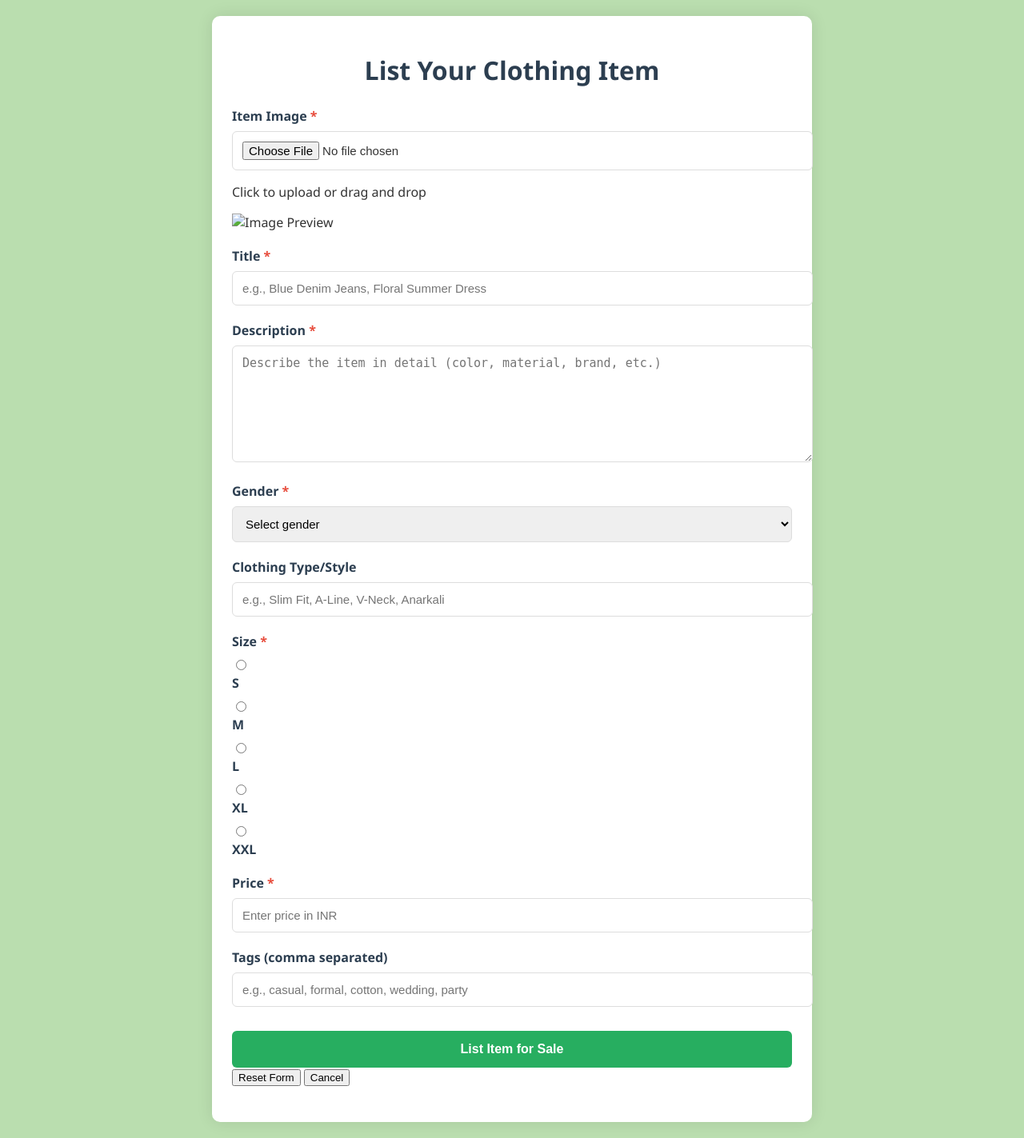
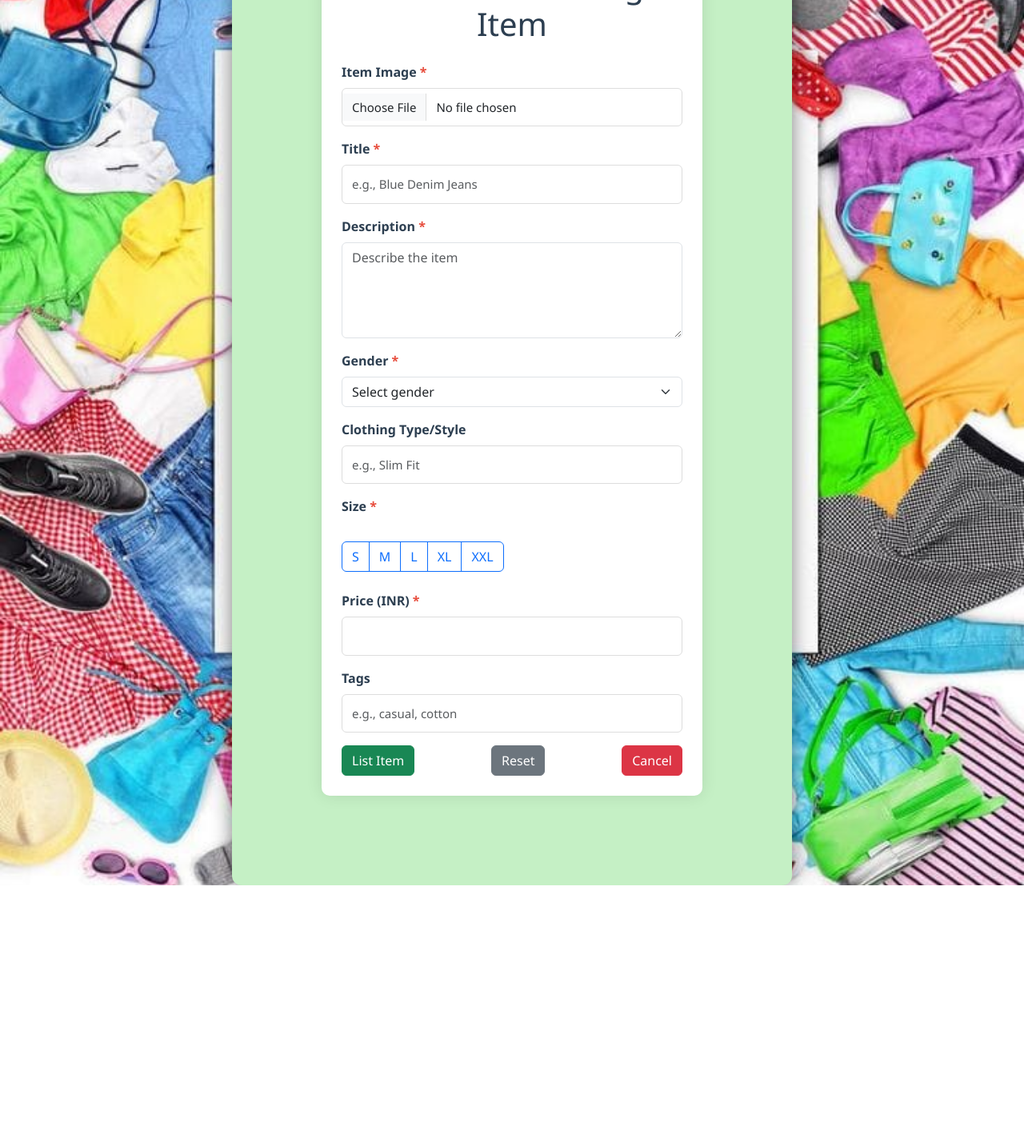
Before and after one commit to ManavAIML/Odoo-hackathon-2025, a Flask app: page /add-item in a window 1280 px wide. Shown: the whole page at 80% size. After the commit the page ends 1107 px from the top, so only its background shows below. Run offline with Flask 3, Linux system fonts and the light colour scheme.

Commit message:
Update add_itemf.html

```diff
--- a/templates/add_item.html
+++ b/templates/add_item.html
@@ -1,195 +1,123 @@
-<!DOCTYPE html>
-<html lang="en">
-<head>
-    <meta charset="UTF-8">
-    <meta name="viewport" content="width=device-width, initial-scale=1.0">
-    <title>List Clothing Item</title>
-    <link rel="stylesheet" href="styles.css">
-</head>
-<body>
-    <div class="container">
-        <h1>List Your Clothing Item</h1>
-        <form id="itemForm">
-            <div class="form-group">
-                <label for="itemImage" class="required">Item Image</label>
-                <div class="image-upload-container">
-                    <input type="file" id="itemImage" name="itemImage" accept="image/*" required>
-                    <p>Click to upload or drag and drop</p>
-                    <img id="imagePreview" class="image-preview" alt="Image Preview">
+{% extends "base.html" %}
+{% block content %}
+<div class="container mt-5">
+    <h1 class="text-center mb-4">List Your Clothing Item</h1>
+    <form id="itemForm" enctype="multipart/form-data">
+        <div class="mb-3">
+            <label for="itemImage" class="form-label required">Item Image</label>
+            <input type="file" class="form-control" id="itemImage" name="itemImage" accept="image/*" required>
+            <div class="mt-2">
+                <img id="imagePreview" class="img-thumbnail" alt="Image Preview" style="display:none; max-height:200px;">
             </div>
         </div>
-
-            <div class="form-group">
-                <label for="title" class="required">Title</label>
-                <input type="text" id="title" name="title" placeholder="e.g., Blue Denim Jeans, Floral Summer Dress" required>
+        <div class="mb-3">
+            <label for="title" class="form-label required">Title</label>
+            <input type="text" class="form-control" id="title" name="title" placeholder="e.g., Blue Denim Jeans" required>
         </div>
-
-            <div class="form-group">
-                <label for="description" class="required">Description</label>
-                <textarea id="description" name="description" placeholder="Describe the item in detail (color, material, brand, etc.)" required></textarea>
+        <div class="mb-3">
+            <label for="description" class="form-label required">Description</label>
+            <textarea class="form-control" id="description" name="description" placeholder="Describe the item" required></textarea>
         </div>
-
-            <div class="form-group">
-                <label for="gender" class="required">Gender</label>
-                <select id="gender" name="gender" required onchange="showGenderCategories()">
+        <div class="mb-3">
+            <label for="gender" class="form-label required">Gender</label>
+            <select class="form-select" id="gender" name="gender" required onchange="showGenderCategories()">
                 <option value="">Select gender</option>
                 <option value="male">Male</option>
                 <option value="female">Female</option>
             </select>
         </div>
-
-            <div id="maleCategories" class="gender-categories">
-                <label for="maleCategory" class="required">Men's Clothing Category</label>
-                <select id="maleCategory" name="maleCategory">
+        <div id="maleCategories" class="mb-3">
+            <label for="maleCategory" class="form-label required">Men's Clothing Category</label>
+            <select class="form-select" id="maleCategory" name="maleCategory">
                 <option value="">Select category</option>
                 <option value="shirts">Shirts</option>
                 <option value="t-shirts">T-Shirts</option>
                 <option value="jeans">Jeans</option>
-                    <option value="trousers">Trousers</option>
-                    <option value="shorts">Shorts</option>
-                    <option value="jackets">Jackets</option>
-                    <option value="suits">Suits & Blazers</option>
-                    <option value="ethnic">Ethnic Wear</option>
-                    <option value="sportswear">Sportswear</option>
-                    <option value="innerwear">Innerwear</option>
+                <!-- ... other options ... -->
             </select>
         </div>
-
-            <div id="femaleCategories" class="gender-categories">
-                <label for="femaleCategory" class="required">Women's Clothing Category</label>
-                <select id="femaleCategory" name="femaleCategory">
+        <div id="femaleCategories" class="mb-3">
+            <label for="femaleCategory" class="form-label required">Women's Clothing Category</label>
+            <select class="form-select" id="femaleCategory" name="femaleCategory">
                 <option value="">Select category</option>
                 <option value="dresses">Dresses</option>
                 <option value="tops">Tops & Tees</option>
                 <option value="jeans">Jeans</option>
-                    <option value="skirts">Skirts</option>
-                    <option value="leggings">Leggings</option>
-                    <option value="jackets">Jackets</option>
-                    <option value="ethnic">Ethnic Wear</option>
-                    <option value="sarees">Sarees</option>
-                    <option value="lingerie">Lingerie</option>
-                    <option value="sportswear">Sportswear</option>
+                <!-- ... other options ... -->
             </select>
         </div>
-
-            <div class="form-group">
-                <label for="type">Clothing Type/Style</label>
-                <input type="text" id="type" name="type" placeholder="e.g., Slim Fit, A-Line, V-Neck, Anarkali">
+        <div class="mb-3">
+            <label for="type" class="form-label">Clothing Type/Style</label>
+            <input type="text" class="form-control" id="type" name="type" placeholder="e.g., Slim Fit">
         </div>
-
-            <div class="form-group">
-                <label class="required">Size</label>
-                <div class="size-options">
-                    <input type="radio" id="size-s" name="size" value="S" class="size-option" required>
-                    <label for="size-s" class="size-label">S</label>
-
-                    <input type="radio" id="size-m" name="size" value="M" class="size-option">
-                    <label for="size-m" class="size-label">M</label>
-
-                    <input type="radio" id="size-l" name="size" value="L" class="size-option">
-                    <label for="size-l" class="size-label">L</label>
-
-                    <input type="radio" id="size-xl" name="size" value="XL" class="size-option">
-                    <label for="size-xl" class="size-label">XL</label>
-
-                    <input type="radio" id="size-xxl" name="size" value="XXL" class="size-option">
-                    <label for="size-xxl" class="size-label">XXL</label>
+        <div class="mb-3">
+            <label class="form-label required">Size</label><br>
+            <div class="btn-group" role="group" aria-label="Size options">
+                <input type="radio" class="btn-check" id="size-s" name="size" value="S" required>
+                <label class="btn btn-outline-primary" for="size-s">S</label>
+                <input type="radio" class="btn-check" id="size-m" name="size" value="M">
+                <label class="btn btn-outline-primary" for="size-m">M</label>
+                <input type="radio" class="btn-check" id="size-l" name="size" value="L">
+                <label class="btn btn-outline-primary" for="size-l">L</label>
+                <input type="radio" class="btn-check" id="size-xl" name="size" value="XL">
+                <label class="btn btn-outline-primary" for="size-xl">XL</label>
+                <input type="radio" class="btn-check" id="size-xxl" name="size" value="XXL">
+                <label class="btn btn-outline-primary" for="size-xxl">XXL</label>
             </div>
         </div>
-
-            <div class="form-group">
-                <label for="price" class="required">Price</label>
-                <div class="price-container">
-                    <input type="number" id="price" name="price" min="0" step="1" class="price-input" placeholder="Enter price in INR" required>
+        <div class="mb-3">
+            <label for="price" class="form-label required">Price (INR)</label>
+            <input type="number" class="form-control" id="price" name="price" min="0" required>
         </div>
+        <div class="mb-3">
+            <label for="tags" class="form-label">Tags</label>
+            <input type="text" class="form-control" id="tags" name="tags" placeholder="e.g., casual, cotton">
         </div>
-
-            <div class="form-group">
-                <label for="tags">Tags (comma separated)</label>
-                <input type="text" id="tags" name="tags" placeholder="e.g., casual, formal, cotton, wedding, party">
-            </div>
-
-            <div class="form-group button-container">
-                <button type="submit" class="submit-btn">List Item for Sale</button>
-                <button type="reset" class="reset-btn">Reset Form</button>
-                <button type="button" class="cancel-btn">Cancel</button>
+        <div class="d-flex justify-content-between">
+            <button type="submit" class="btn btn-success">List Item</button>
+            <button type="reset" class="btn btn-secondary">Reset</button>
+            <button type="button" class="btn btn-danger" onclick="cancelForm()">Cancel</button>
         </div>
     </form>
 </div>
 
 <script>
-        // Image preview functionality
-        document.getElementById('itemImage').addEventListener('change', function(event) {
-            const file = event.target.files[0];
-            if (file) {
+    function showGenderCategories() {
+        const gender = document.getElementById('gender').value;
+        document.getElementById('maleCategories').style.display = (gender === 'male') ? 'block' : 'none';
+        document.getElementById('femaleCategories').style.display = (gender === 'female') ? 'block' : 'none';
+    }
+    document.getElementById('maleCategories').style.display = 'none';
+    document.getElementById('femaleCategories').style.display = 'none';
+
+    document.getElementById('itemImage').addEventListener('change', function(e){
+        const file = e.target.files[0];
+        if(file){
             const reader = new FileReader();
-                reader.onload = function(e) {
-                    const preview = document.getElementById('imagePreview');
-                    preview.src = e.target.result;
-                    preview.style.display = 'block';
+            reader.onload = function(evt){
+                document.getElementById('imagePreview').src = evt.target.result;
+                document.getElementById('imagePreview').style.display = 'block';
             }
             reader.readAsDataURL(file);
         }
     });
 
-        // Show gender-specific categories
-        function showGenderCategories() {
-            const gender = document.getElementById('gender').value;
+    function cancelForm() {
+        if(confirm('Are you sure you want to cancel?')){
+            document.getElementById('itemForm').reset();
+            document.getElementById('imagePreview').style.display = 'none';
             document.getElementById('maleCategories').style.display = 'none';
             document.getElementById('femaleCategories').style.display = 'none';
-
-            if (gender === 'male') {
-                document.getElementById('maleCategories').style.display = 'block';
-                document.getElementById('maleCategory').required = true;
-                document.getElementById('femaleCategory').required = false;
-            } else if (gender === 'female') {
-                document.getElementById('femaleCategories').style.display = 'block';
-                document.getElementById('femaleCategory').required = true;
-                document.getElementById('maleCategory').required = false;
         }
     }
 
-        // Form submission handling
-        document.getElementById('itemForm').addEventListener('submit', function(event) {
+    document.getElementById('itemForm').addEventListener('submit', function(event){
         event.preventDefault();
-
-            // Validate that a gender category is selected
-            const gender = document.getElementById('gender').value;
-            if ((gender === 'male' && !document.getElementById('maleCategory').value) ||
-                (gender === 'female' && !document.getElementById('femaleCategory').value)) {
-                alert('Please select a clothing category for the selected gender');
-                return;
-            }
-
-            // Validate size is selected
-            if (!document.querySelector('input[name="size"]:checked')) {
-                alert('Please select a size');
-                return;
-            }
-
-            // Here you would typically send the form data to a server
-            alert('Clothing item submitted successfully!');
-
-            // Reset form after submission
+        alert('Item submitted successfully!');
         this.reset();
         document.getElementById('imagePreview').style.display = 'none';
         document.getElementById('maleCategories').style.display = 'none';
         document.getElementById('femaleCategories').style.display = 'none';
     });
-
-        // Cancel button functionality
-        document.querySelector('.cancel-btn').addEventListener('click', function() {
-            if (confirm('Are you sure you want to cancel? All entered data will be lost.')) {
-                document.getElementById('itemForm').reset();
-                document.getElementById('imagePreview').style.display = 'none';
-                document.getElementById('maleCategories').style.display = 'none';
-                document.getElementById('femaleCategories').style.display = 'none';
-            }
-        });
-
-        // Initialize by hiding both category sections
-        document.getElementById('maleCategories').style.display = 'none';
-        document.getElementById('femaleCategories').style.display = 'none';
 </script>
-</body>
-</html>
+{% endblock %}
```
Lines whose indentation alone changed are shown as unchanged.
